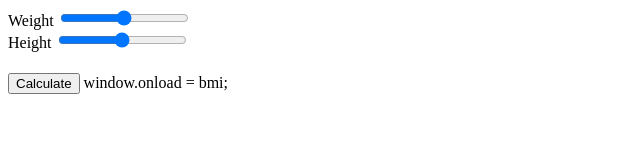
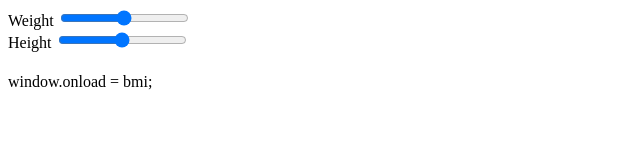
Before and after one commit to odamna01/odamna01.github.io, a plain HTML site: page bmi.html in a window 1280 px wide. Shown: the whole page, without its empty margins (0-640 px from the left). Drawn offline with Linux system fonts and the light colour scheme.

Commit message:
Update bmi.html

```diff
--- a/bmi.html
+++ b/bmi.html
@@ -14,7 +14,7 @@
   <h1 id="result"</h1>
   <h1 id="message"> </h1>
 
-  <button onclick="bmi();">Calculate</button>
+
 
   <script>
     bmi=function() {
```
